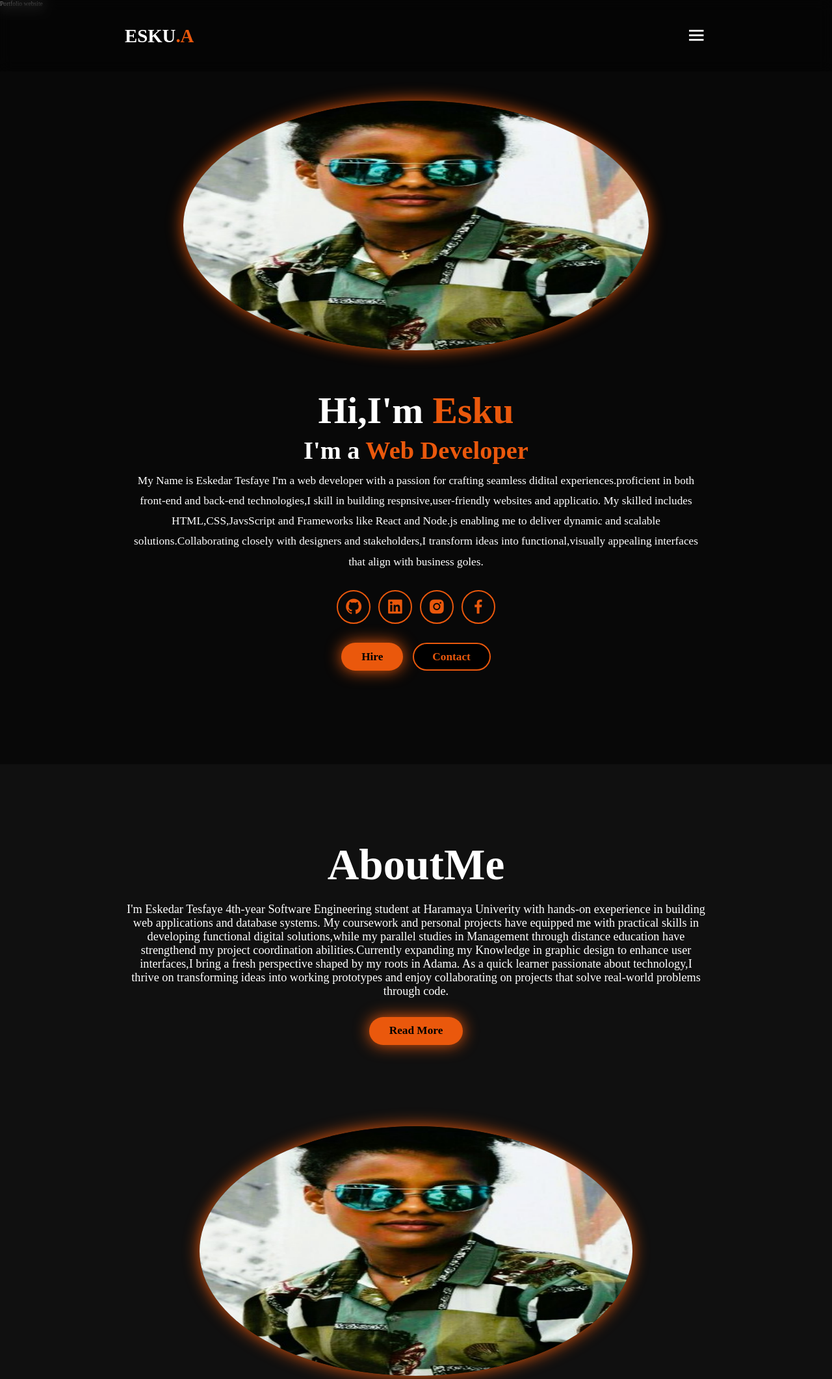
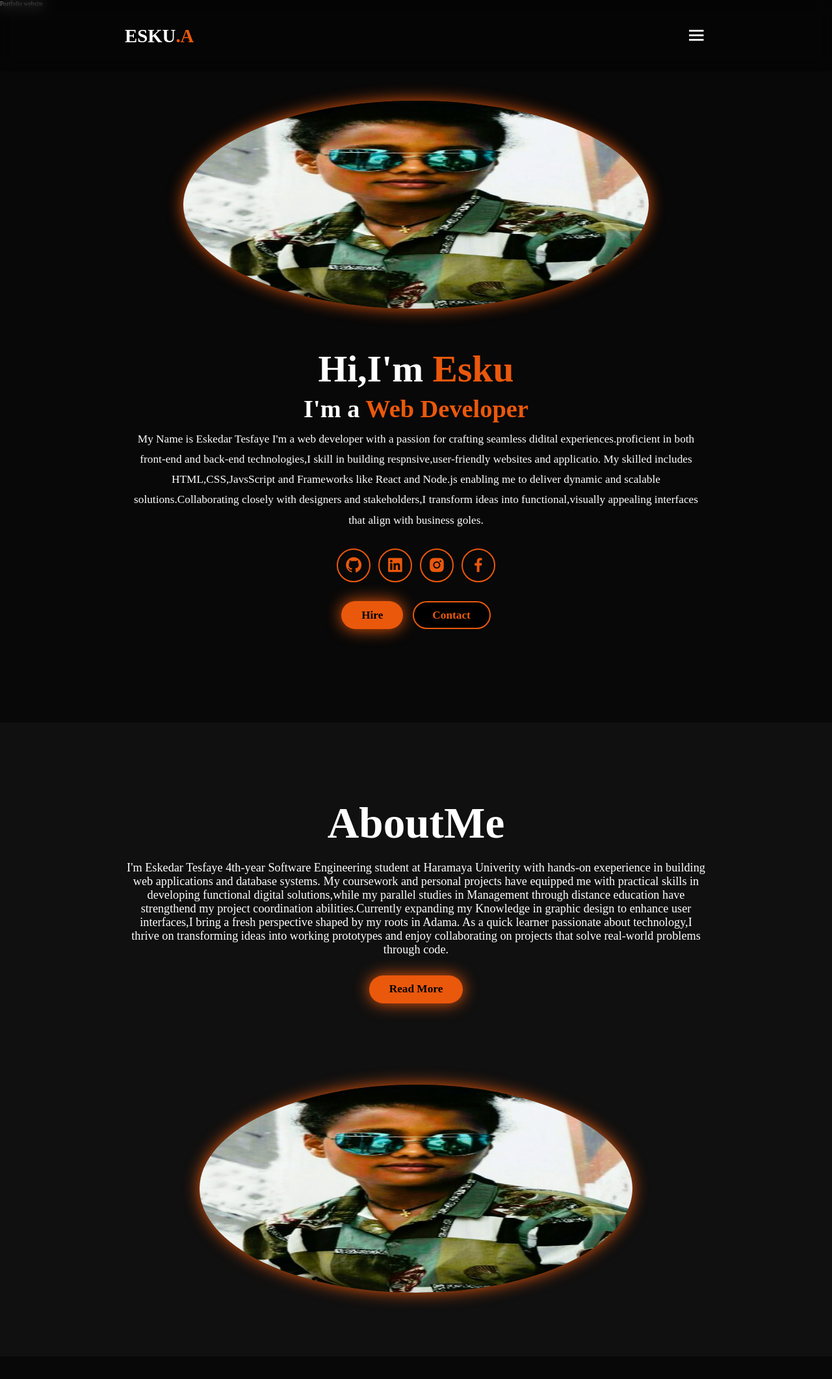
Before and after one commit to esku21/My-portfolio, a plain HTML site: page index.html in a window 1280 px wide. Shown: the top 2122 px of the page at 65% size. Drawn offline with nearby package versions, Linux system fonts and the light colour scheme.

Commit message:
update the image width and hight

```diff
--- a/style.css
+++ b/style.css
@@ -133,8 +133,9 @@ section{
 
 }
 .home-img img{
-    width: 30vw;
-    height: 30vw;
+    width: 25vw;
+height: 25vw;
+
     border-radius: 50%;
     box-shadow: 0 0 25px var(--main-color);
     transition: 0.4s ease-in-out;
@@ -209,8 +210,8 @@ section{
     background: var(--second--bg-color);
 }
 .about-img img{
-    width: 30vw;
-    height: 30vw;
+    width: 25vw;
+    height: 25vw;
     border-radius: 50%;
     box-shadow: 0 0 25px var(--main-color);
     transition: 0.4s ease-in-out;
```
